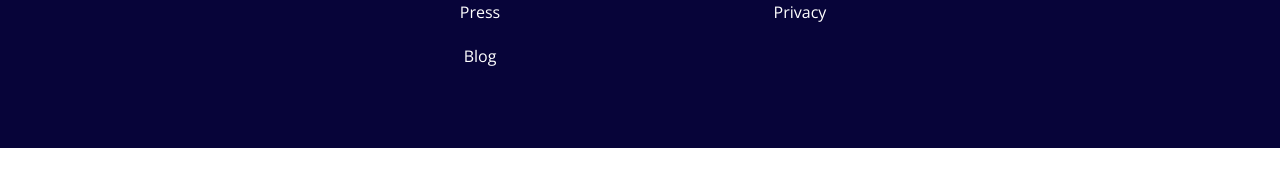
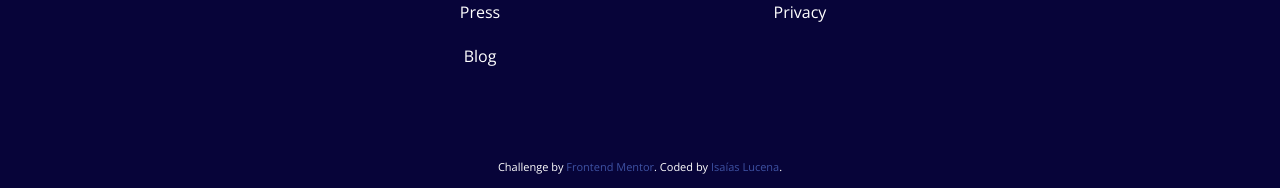
Before and after one commit to isaiasluc/fylo-data-landing-page, a plain HTML site: page index.html in a window 1280 px wide. Shown: the part 2172-2360 px from the top of the page. Before the commit the page ends 2320 px from the top, so only its background shows below. Drawn offline with nearby package versions, Linux system fonts and the light colour scheme.

Commit message:
Added footer tag

```diff
--- a/index.html
+++ b/index.html
@@ -24,13 +24,14 @@
     .container {
       display: grid;
       grid-template-columns: 1fr 1fr 1fr 1fr;
-      grid-template-rows: 20vh 80vh 10vh 90vh 40vh 50vh;
+      grid-template-rows: 20vh 80vh 10vh 90vh 40vh 50vh 5vh;
       grid-template-areas: "header header header header"
                             "main-left main-left main-right main-right"
                             "curve curve curve curve"
                             "section-left section-left section-right section-right"
                             "bot-left bot-left bot-right bot-right"
-                            "footer-1 footer-2 footer-3 footer-4";
+                            "footer-1 footer-2 footer-3 footer-4"
+                            "foot foot foot foot";
     }
     header {
       grid-area: header;
@@ -85,6 +86,11 @@
     footer-4 {
       grid-area: footer-4;
       background-color: hsl(243, 87%, 12%);
+    }
+    foot {
+      grid-area: foot;
+      background-color: hsl(243, 87%, 12%);
+      color: white;
     }
     .header-menu {
       display: flex;
@@ -364,6 +370,13 @@
         </div>
       </div>
     </footer-4>
+
+    <foot>
+      <p class="attribution">
+        Challenge by <a href="https://www.frontendmentor.io?ref=challenge" target="_blank">Frontend Mentor</a>.
+        Coded by <a href="http://github.com/isaiasluc">Isaías Lucena</a>.
+      </p>
+    </foot>
   </div>
 
 </body>
```
